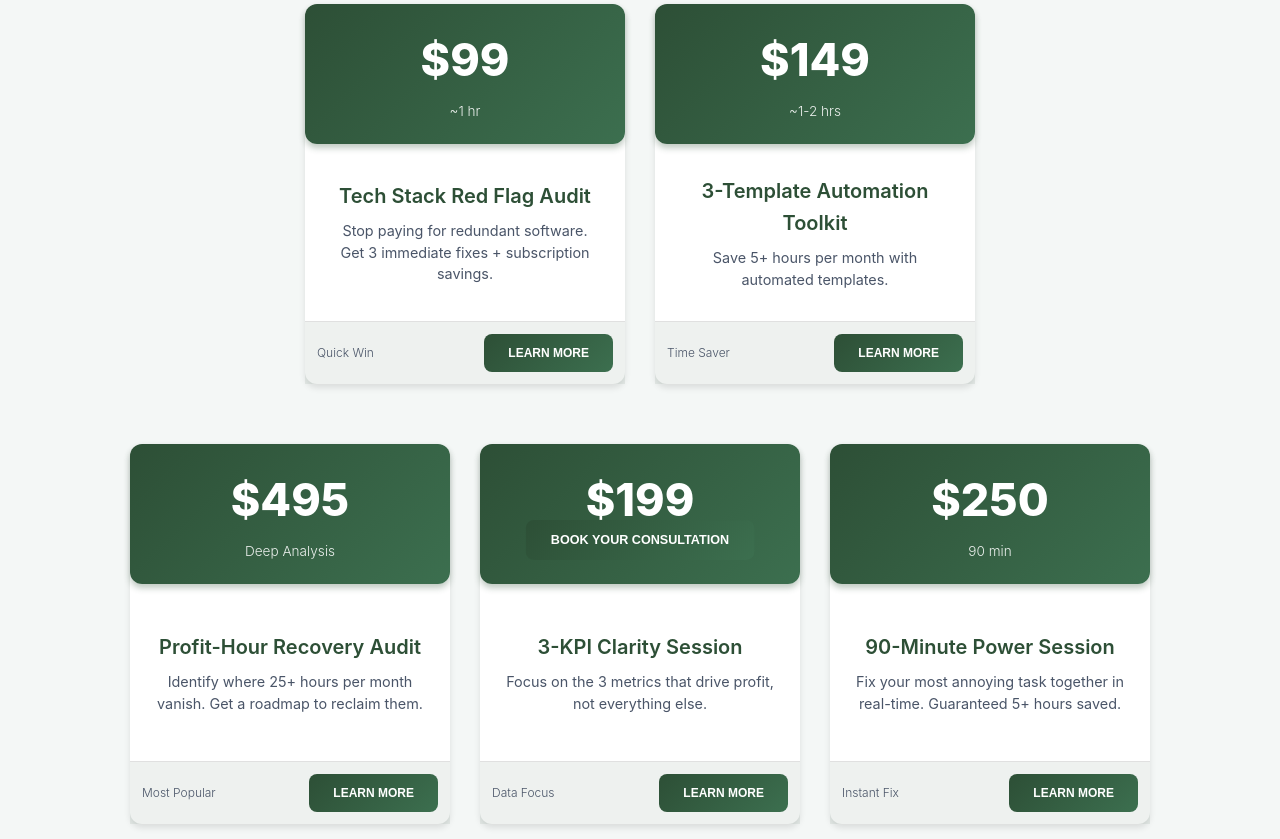
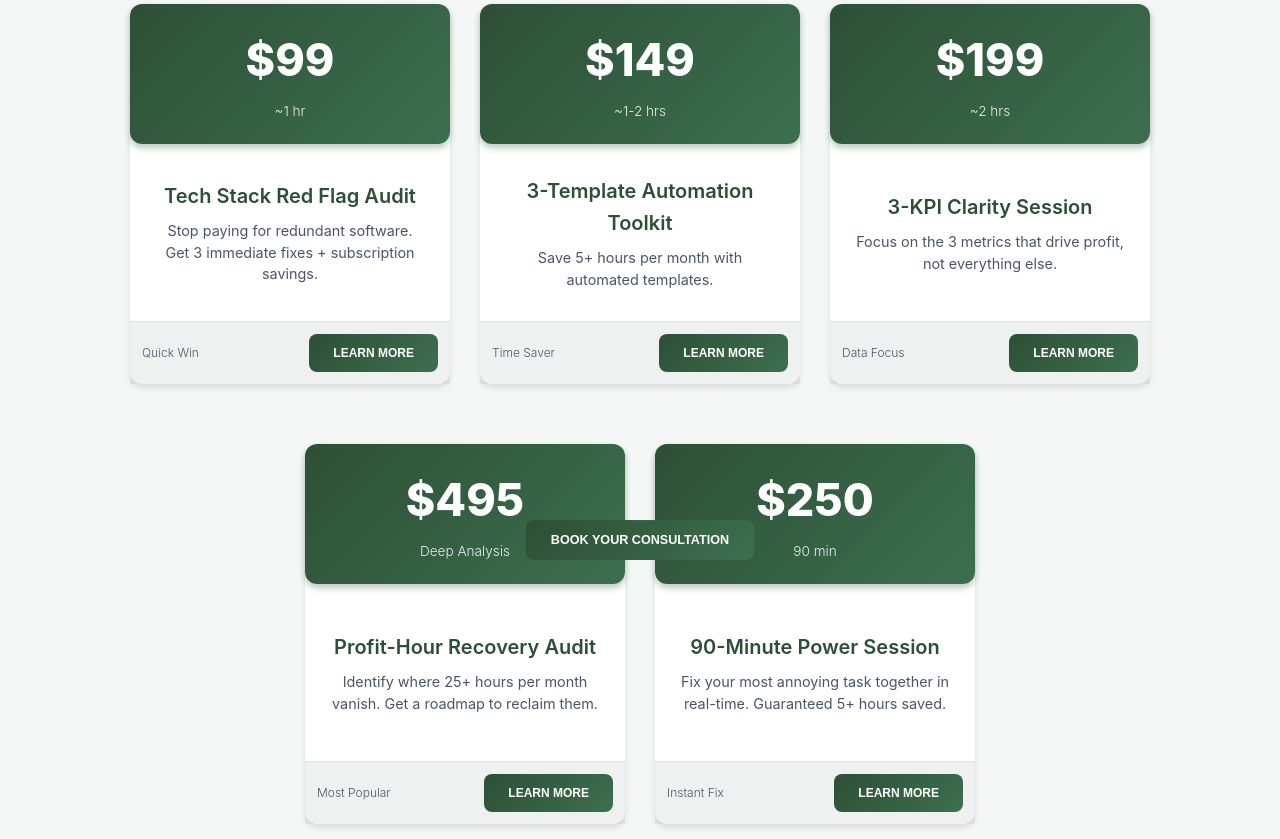
Before and after one commit to DGSConsulting/Services-List, a plain HTML site: page index.html in a window 1280 px wide. Shown: the part 221-1060 px from the top of the page. Drawn offline with Linux system fonts and the light colour scheme.

Commit message:
Update index.html

```diff
--- a/index.html
+++ b/index.html
@@ -14,9 +14,9 @@
 
   /* Pricing Grid */
   .pricing-grid { display:flex; flex-wrap:wrap; gap:30px; justify-content:center; margin-bottom:60px; }
-  .card { display:flex; flex-direction:column; justify-content:space-between; border-radius:0.75rem; background-color:white; width:320px; min-height:380px; box-shadow:0 4px 6px rgba(0,0,0,0.1); transition: transform 0.3s ease, box-shadow 0.3s ease; }
-  .card:hover { transform: translateY(-10px); box-shadow:0 20px 25px rgba(0,0,0,0.1); }
-  .header { position:relative; border-radius:0.75rem; height:140px; display:flex; flex-direction:column; justify-content:center; align-items:center; color:white; padding:1rem; background:linear-gradient(135deg, #2d4f36 0%, #3c6f4f 100%); box-shadow:0 4px 6px rgba(45,79,54,0.3); }
+  .card { display:flex; flex-direction:column; justify-content:space-between; border-radius:0.75rem; background-color:white; width:320px; min-height:380px; box-shadow:0 4px 6px rgba(0,0,0,0.1); transition: transform 0.3s ease, box-shadow 0.3s ease, opacity 0.6s; opacity:0; }
+  .card.visible { opacity:1; transform: translateY(0); }
+  .card-header { position:relative; border-radius:0.75rem; height:140px; display:flex; flex-direction:column; justify-content:center; align-items:center; color:white; padding:1rem; background:linear-gradient(135deg, #2d4f36 0%, #3c6f4f 100%); box-shadow:0 4px 6px rgba(45,79,54,0.3); }
   .price { font-size:2.8em; font-weight:800; margin-bottom:0.3rem; }
   .time-tag { font-size:0.85em; font-weight:300; opacity:0.9; }
   .info { padding:1.5rem; text-align:center; flex-grow:1; display:flex; flex-direction:column; justify-content:center; }
@@ -54,6 +54,12 @@
   .sticky-cta { position:sticky; bottom:20px; left:50%; transform:translateX(-50%); z-index:100; display:inline-block; animation:highlightPulse 2s infinite; }
   @keyframes highlightPulse { 0%,100%{ transform:translateX(-50%) scale(1); } 50%{ transform:translateX(-50%) scale(1.05); } }
 
+  /* Footer */
+  footer { text-align:center; padding:40px 20px; background:#2d4f36; color:white; border-radius:15px; margin-top:40px; }
+  footer p { margin:0; line-height:2; font-size:1em; }
+  footer a.footer-button { color:white; margin:0 10px; text-decoration:none; font-weight:600; transition:opacity 0.2s; }
+  footer a.footer-button:hover { opacity:0.8; }
+
   @media(max-width:768px){ .pricing-grid { flex-direction:column; align-items:center; } .modal-content { margin:10% 20px; padding:30px 20px; } }
 </style>
 </head>
@@ -66,72 +72,39 @@
     <p>Practical solutions to streamline operations, track results, and improve efficiency.</p>
   </header>
 
-  <!-- Pricing Grid: Row 1 - Quick Wins -->
+  <!-- Top Row: 3 Cards -->
   <div class="pricing-grid">
-    <div class="card">
-      <div class="header"><div class="price">$99</div><div class="time-tag">~1 hr</div></div>
-      <div class="info"><div class="title">Tech Stack Red Flag Audit</div>
-        <div class="description">Stop paying for redundant software. Get 3 immediate fixes + subscription savings.</div>
-      </div>
-      <div class="footer"><span class="tag">Quick Win</span>
-        <button class="action" onclick="showModal('tech-audit')">Learn More</button>
-      </div>
+    <div class="card"><div class="card-header"><div class="price">$99</div><div class="time-tag">~1 hr</div></div>
+      <div class="info"><div class="title">Tech Stack Red Flag Audit</div><div class="description">Stop paying for redundant software. Get 3 immediate fixes + subscription savings.</div></div>
+      <div class="footer"><span class="tag">Quick Win</span><button class="action" onclick="showModal('tech-audit')">Learn More</button></div>
     </div>
-
-    <div class="card">
-      <div class="header"><div class="price">$149</div><div class="time-tag">~1-2 hrs</div></div>
-      <div class="info"><div class="title">3-Template Automation Toolkit</div>
-        <div class="description">Save 5+ hours per month with automated templates.</div>
-      </div>
-      <div class="footer"><span class="tag">Time Saver</span>
-        <button class="action" onclick="showModal('templates')">Learn More</button>
-      </div>
+    <div class="card"><div class="card-header"><div class="price">$149</div><div class="time-tag">~1-2 hrs</div></div>
+      <div class="info"><div class="title">3-Template Automation Toolkit</div><div class="description">Save 5+ hours per month with automated templates.</div></div>
+      <div class="footer"><span class="tag">Time Saver</span><button class="action" onclick="showModal('templates')">Learn More</button></div>
+    </div>
+    <div class="card"><div class="card-header"><div class="price">$199</div><div class="time-tag">~2 hrs</div></div>
+      <div class="info"><div class="title">3-KPI Clarity Session</div><div class="description">Focus on the 3 metrics that drive profit, not everything else.</div></div>
+      <div class="footer"><span class="tag">Data Focus</span><button class="action" onclick="showModal('kpi-clarity')">Learn More</button></div>
     </div>
   </div>
 
-  <!-- Pricing Grid: Row 2 - Full Diagnosis & Transformation -->
+  <!-- Middle Row: 2 Cards -->
   <div class="pricing-grid">
-    <div class="card">
-      <div class="header"><div class="price">$495</div><div class="time-tag">Deep Analysis</div></div>
-      <div class="info"><div class="title">Profit-Hour Recovery Audit</div>
-        <div class="description">Identify where 25+ hours per month vanish. Get a roadmap to reclaim them.</div>
-      </div>
-      <div class="footer"><span class="tag">Most Popular</span>
-        <button class="action" onclick="showModal('audit')">Learn More</button>
-      </div>
+    <div class="card"><div class="card-header"><div class="price">$495</div><div class="time-tag">Deep Analysis</div></div>
+      <div class="info"><div class="title">Profit-Hour Recovery Audit</div><div class="description">Identify where 25+ hours per month vanish. Get a roadmap to reclaim them.</div></div>
+      <div class="footer"><span class="tag">Most Popular</span><button class="action" onclick="showModal('audit')">Learn More</button></div>
     </div>
-
-    <div class="card">
-      <div class="header"><div class="price">$199</div><div class="time-tag">~2 hrs</div></div>
-      <div class="info"><div class="title">3-KPI Clarity Session</div>
-        <div class="description">Focus on the 3 metrics that drive profit, not everything else.</div>
-      </div>
-      <div class="footer"><span class="tag">Data Focus</span>
-        <button class="action" onclick="showModal('kpi-clarity')">Learn More</button>
-      </div>
-    </div>
-
-    <div class="card">
-      <div class="header"><div class="price">$250</div><div class="time-tag">90 min</div></div>
-      <div class="info"><div class="title">90-Minute Power Session</div>
-        <div class="description">Fix your most annoying task together in real-time. Guaranteed 5+ hours saved.</div>
-      </div>
-      <div class="footer"><span class="tag">Instant Fix</span>
-        <button class="action" onclick="showModal('power-session')">Learn More</button>
-      </div>
+    <div class="card"><div class="card-header"><div class="price">$250</div><div class="time-tag">90 min</div></div>
+      <div class="info"><div class="title">90-Minute Power Session</div><div class="description">Fix your most annoying task together in real-time. Guaranteed 5+ hours saved.</div></div>
+      <div class="footer"><span class="tag">Instant Fix</span><button class="action" onclick="showModal('power-session')">Learn More</button></div>
     </div>
   </div>
 
-  <!-- Full Transformation -->
+  <!-- Bottom Row: 1 Card -->
   <div class="pricing-grid" style="justify-content:center; margin-bottom:80px;">
-    <div class="card" style="width:100%; max-width:700px;">
-      <div class="header"><div class="price">$4K-$8K+</div><div class="time-tag">6-Week Transform</div></div>
-      <div class="info"><div class="title">Workflow Liberation Program</div>
-        <div class="description">Complete system overhaul. Save 120+ hours monthly. Measurable ROI.</div>
-      </div>
-      <div class="footer"><span class="tag">Full Solution</span>
-        <button class="action" onclick="showModal('workflow')">Learn More</button>
-      </div>
+    <div class="card" style="width:100%; max-width:700px;"><div class="card-header"><div class="price">$4K-$8K+</div><div class="time-tag">6-Week Transform</div></div>
+      <div class="info"><div class="title">Workflow Liberation Program</div><div class="description">Complete system overhaul. Save 120+ hours monthly. Measurable ROI.</div></div>
+      <div class="footer"><span class="tag">Full Solution</span><button class="action" onclick="showModal('workflow')">Learn More</button></div>
     </div>
   </div>
 
@@ -140,8 +113,8 @@
     <h2>Your Journey to Freedom</h2>
     <p>Most clients follow this path — starting small, building trust, then transforming everything.</p>
     <div class="journey-steps">
-      <div class="journey-step"><div class="step-number">1</div><h3>Quick Win</h3><p><strong>State:</strong> Skeptical</p><p>Start with low-risk audits or toolkits to see immediate results.</p><div class="price-tag">$99 - $149</div></div>
-      <div class="journey-step"><div class="step-number">2</div><h3>Full Diagnosis</h3><p><strong>State:</strong> Acknowledges problem</p><p>Discover the scale and cost of inefficiencies in your operation.</p><div class="price-tag">$195 - $495</div></div>
+      <div class="journey-step"><div class="step-number">1</div><h3>Quick Win</h3><p><strong>State:</strong> Skeptical</p><p>Start with low-risk audits or toolkits to see immediate results.</p><div class="price-tag">$99 - $199</div></div>
+      <div class="journey-step"><div class="step-number">2</div><h3>Full Diagnosis</h3><p><strong>State:</strong> Acknowledges problem</p><p>Discover the scale and cost of inefficiencies in your operation.</p><div class="price-tag">$250 - $495</div></div>
       <div class="journey-step"><div class="step-number">3</div><h3>Complete Transformation</h3><p><strong>State:</strong> Ready to solve it</p><p>Systematic overhaul saving 120+ hours monthly with measurable ROI.</p><div class="price-tag">$4K - $8K+</div></div>
     </div>
   </div>
@@ -158,6 +131,15 @@
     <button class="close-btn" onclick="closeModal()">Close</button>
   </div>
 </div>
+
+<!-- Footer -->
+<footer>
+  <p>DGS Consulting<br>
+    <a href="https://dgsconsulting.solutions/" target="_blank" class="footer-button">Visit Website</a>
+    <a href="https://www.linkedin.com/in/dg-snook/" target="_blank" class="footer-button">LinkedIn</a>
+    <a href="mailto:DGSConsult@consultant.com" class="footer-button">Contact</a>
+  </p>
+</footer>
 
 <script>
 const serviceDetails = {
@@ -178,6 +160,15 @@ function showModal(id){
   document.getElementById('serviceModal').style.display='block';
 }
 function closeModal(e){if(!e||e.target.classList.contains('modal'))document.getElementById('serviceModal').style.display='none';}
+
+// Scroll-triggered hover effect
+const observer = new IntersectionObserver(entries=>{
+  entries.forEach(entry=>{
+    if(entry.isIntersecting) entry.target.classList.add('visible');
+  });
+},{ threshold:0.25 });
+
+document.querySelectorAll('.card').forEach(card=>observer.observe(card));
 </script>
 </body>
 </html>
```
